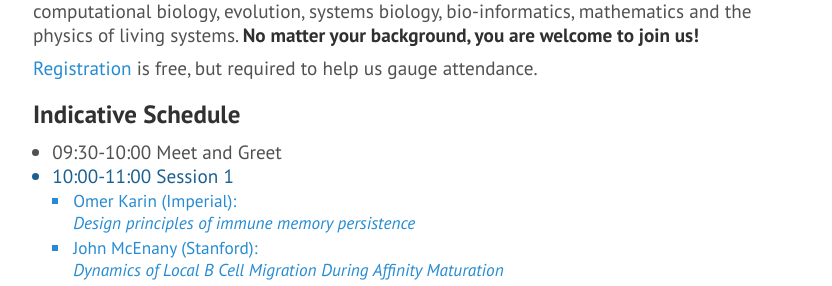
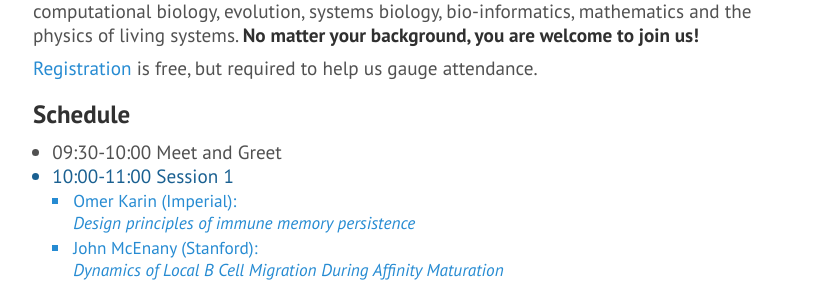
Before and after one commit to andim/andim.github.io, a Jekyll site: the page built from ldnday.md, in a window 1280 px wide. Shown: the part 743-1029 px from the top of the page, without its empty margins (223-1055 px from the left). Built offline with Jekyll 4.4.1, drawn with Linux system fonts in a browser that asks for light colours; nearby versions of some CDN libraries; a script that is not in the unit is left out.

Commit message:
ldnday schedule update

```diff
--- a/ldnday.md
+++ b/ldnday.md
@@ -43,7 +43,7 @@ Immunology is being transformed by the application of a multitude of quantitativ
 
 [Registration](https://luma.com/dpspncb1) is free, but required to help us gauge attendance.
 
-## Indicative Schedule
+## Schedule
 
 - 09:30-10:00 Meet and Greet
 <details open>
```
